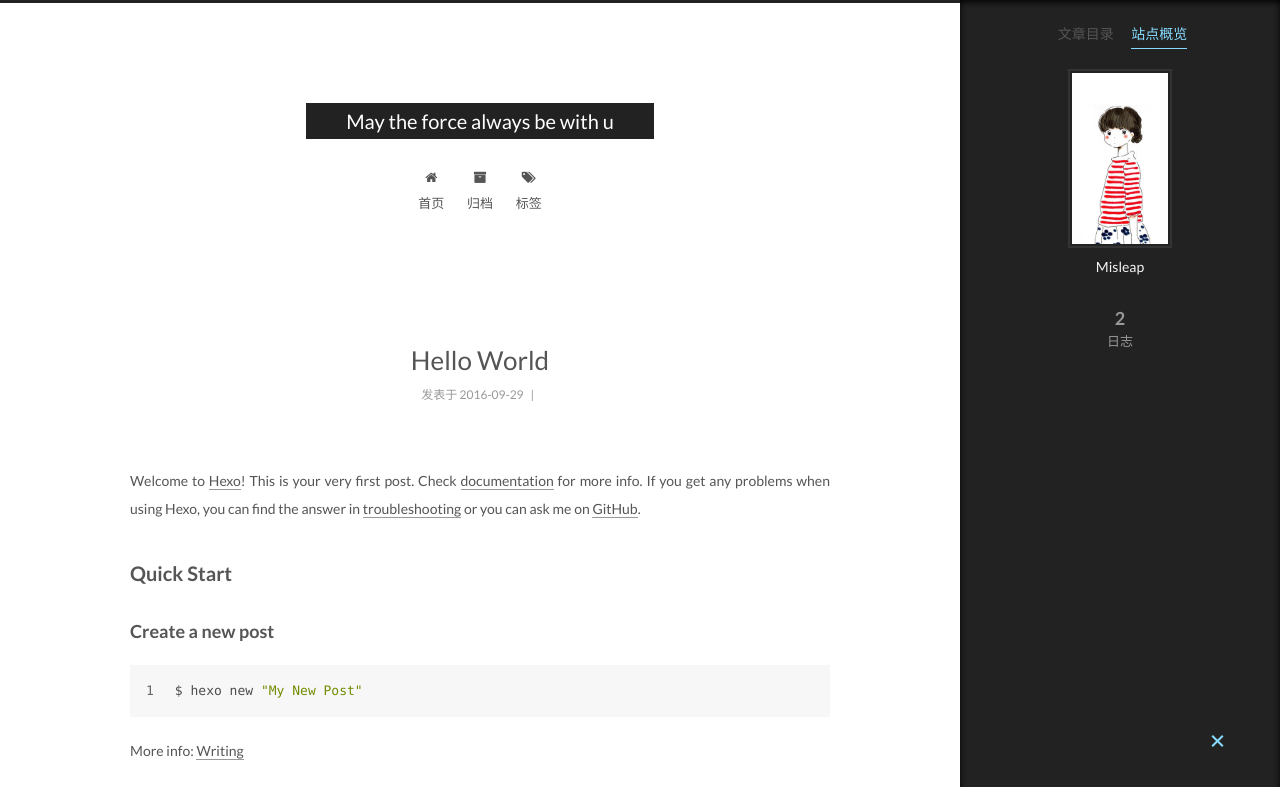
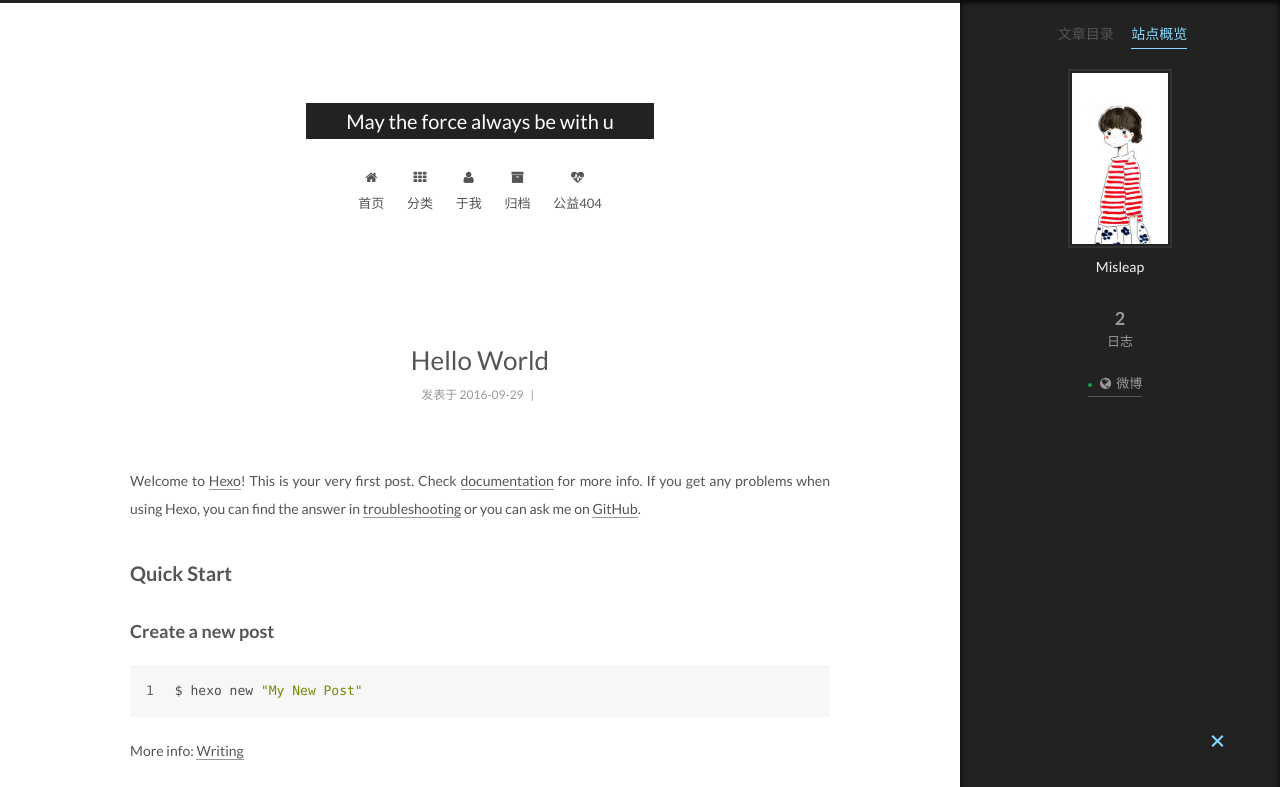
Before and after one commit to Misleap/Misleap.github.io, a plain HTML site: page 2016/09/29/hello-world/index.html in a window 1280 px wide. Both pictures are taken after a click on the item "站点概览". Shown: the top 787 px of the page. Drawn offline with Linux system fonts and the light colour scheme; a script that the page names is missing.

Commit message:
Site updated: 2016-10-12 22:08:45

```diff
--- a/2016/09/29/hello-world/index.html
+++ b/2016/09/29/hello-world/index.html
@@ -108,7 +108,7 @@ Quick">
     fancybox: true,
     motion: true,
     duoshuo: {
-      userId: 0,
+      userId: 6340554620502279000,
       author: '博主'
     }
   };
@@ -182,6 +182,26 @@ Quick">
         </li>
 
 
+        <li class="menu-item menu-item-categories">
+          <a href="/categories" rel="section">
+
+              <i class="menu-item-icon fa fa-fw fa-th"></i> <br />
+
+            分类
+          </a>
+        </li>
+
+
+        <li class="menu-item menu-item-about">
+          <a href="/about" rel="section">
+
+              <i class="menu-item-icon fa fa-fw fa-user"></i> <br />
+
+            于我
+          </a>
+        </li>
+
+
         <li class="menu-item menu-item-archives">
           <a href="/archives" rel="section">
 
@@ -192,12 +212,12 @@ Quick">
         </li>
 
 
-        <li class="menu-item menu-item-tags">
-          <a href="/tags" rel="section">
+        <li class="menu-item menu-item-commonweal">
+          <a href="/404.html" rel="section">
 
-              <i class="menu-item-icon fa fa-fw fa-tags"></i> <br />
+              <i class="menu-item-icon fa fa-fw fa-heartbeat"></i> <br />
 
-            标签
+            公益404
           </a>
         </li>
 
@@ -413,6 +433,17 @@ Quick">
 
         <div class="links-of-author motion-element">
 
+
+              <span class="links-of-author-item">
+                <a href="http://weibo.com/u/2428843593/home" target="_blank" title="微博">
+
+                    <i class="fa fa-fw fa-globe"></i>
+
+                  微博
+                </a>
+              </span>
+
+
         </div>
 
 
--- a/css/main.css
+++ b/css/main.css
@@ -1548,7 +1548,7 @@ pre .javascript .function {
   width: 4px;
   height: 4px;
   border-radius: 50%;
-  background: #9dff52;
+  background: #179c4b;
 }
 .links-of-blogroll {
   font-size: 13px;
```
Also changed, not shown: 2016/09/30/test/index.html (+36 -5 lines), archives/2016/09/index.html (+36 -5 lines), archives/2016/index.html (+36 -5 lines), archives/index.html (+36 -5 lines), index.html (+36 -5 lines).
